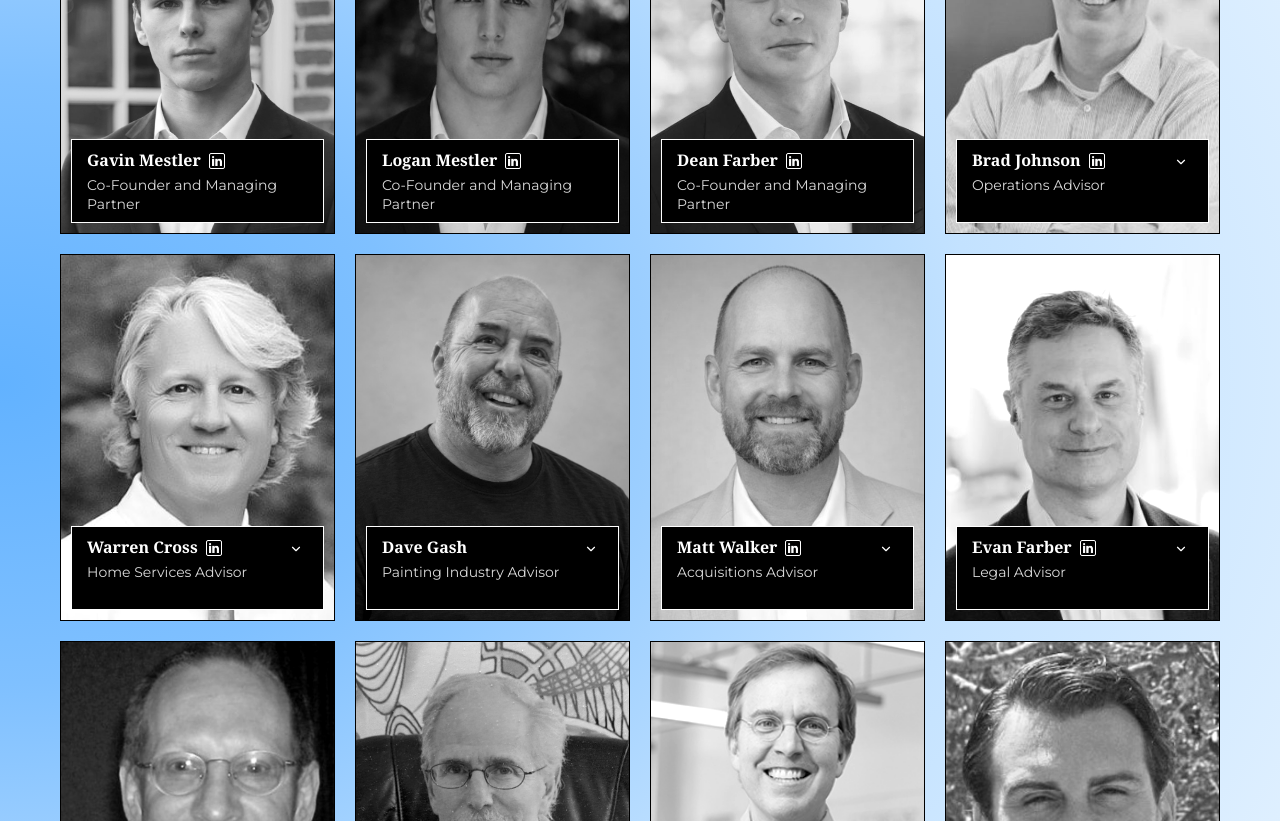
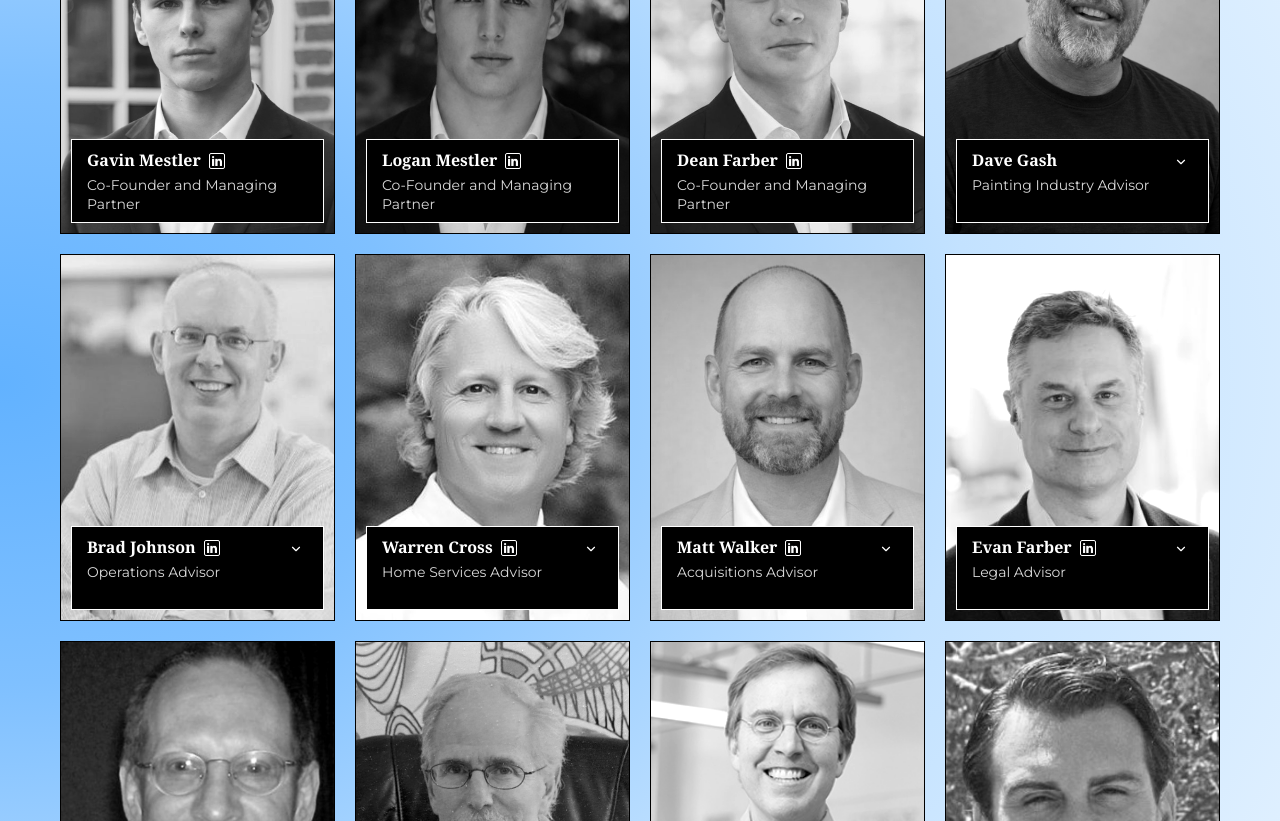
Before and after one commit to gkmestler/methodicpaintingsitemain, a Next.js app: page /team in a window 1280 px wide. Shown: the part 1020-1841 px from the top of the page. Built offline with nearby package versions, Linux system fonts and the light colour scheme.

Commit message:
Move Dave Gash to the top row beside Dean

```diff
--- a/data/team.ts
+++ b/data/team.ts
@@ -1,4 +1,4 @@
-// Team grid, rendered in order. Co-founders first, then advisors.
+// Team grid, rendered in order. Co-founders first, then Dave, then the other advisors.
 // Roles, titles, and LinkedIn URLs come from the Methodic Ventures site.
 
 export type TeamMember = {
@@ -42,6 +42,14 @@ export const team: TeamMember[] = [
     linkedin: 'https://www.linkedin.com/in/dean-farber-8b2159399/',
   },
   {
+    name: 'Dave Gash',
+    title: 'Painting Industry Advisor',
+    bio: 'Founder of Gold Coast Design Inc., once one of the largest painting companies in California with more than 100 employees, with over 40 years in painting and general contracting',
+    image: '/images/team/dave-gash.jpg',
+    zoom: 1.05,
+    focus: 25,
+  },
+  {
     name: 'Brad Johnson',
     title: 'Operations Advisor',
     bio: 'Professor Emeritus at Babson College and Former Vice President at Wayfair',
@@ -58,14 +66,6 @@ export const team: TeamMember[] = [
     zoom: 1.1,
     focus: 35,
     linkedin: 'https://www.linkedin.com/in/warrencrossjr/',
-  },
-  {
-    name: 'Dave Gash',
-    title: 'Painting Industry Advisor',
-    bio: 'Founder of Gold Coast Design Inc., once one of the largest painting companies in California with more than 100 employees, with over 40 years in painting and general contracting',
-    image: '/images/team/dave-gash.jpg',
-    zoom: 1.05,
-    focus: 25,
   },
   {
     name: 'Matt Walker',
```
